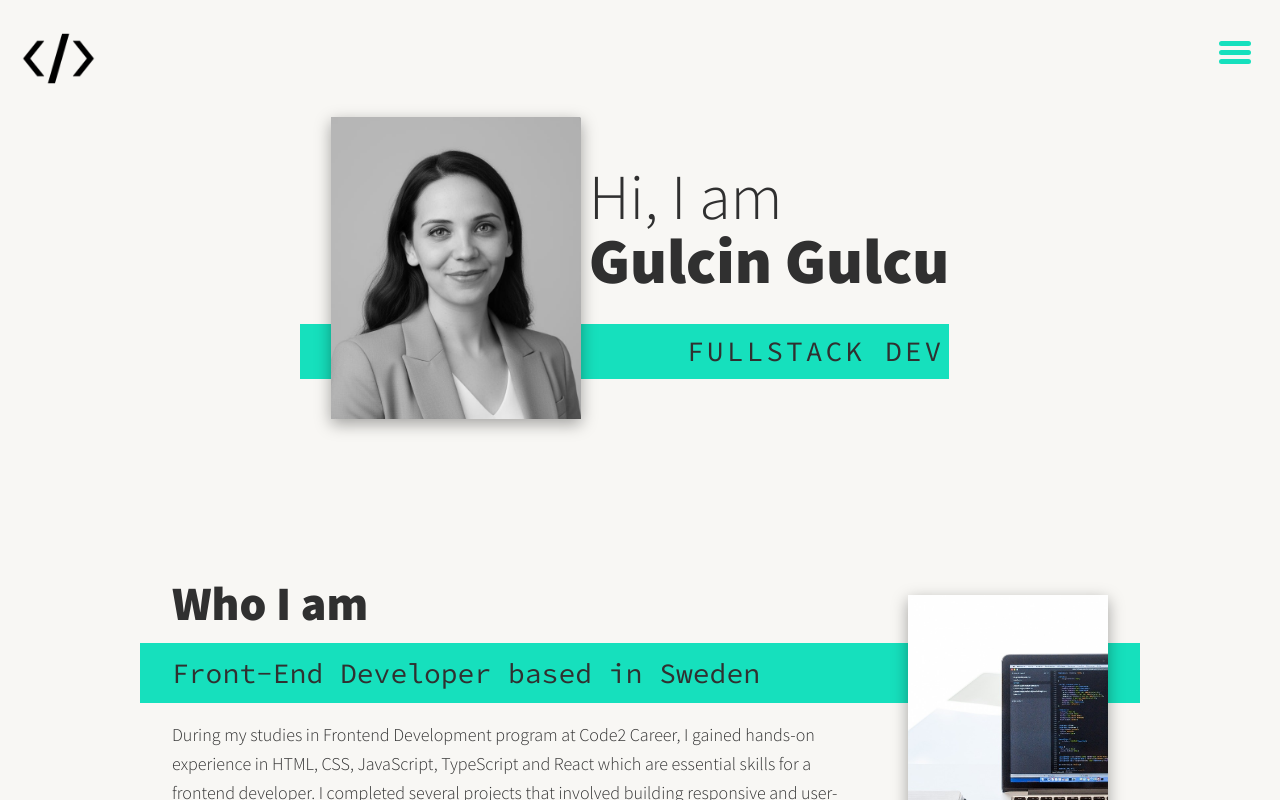
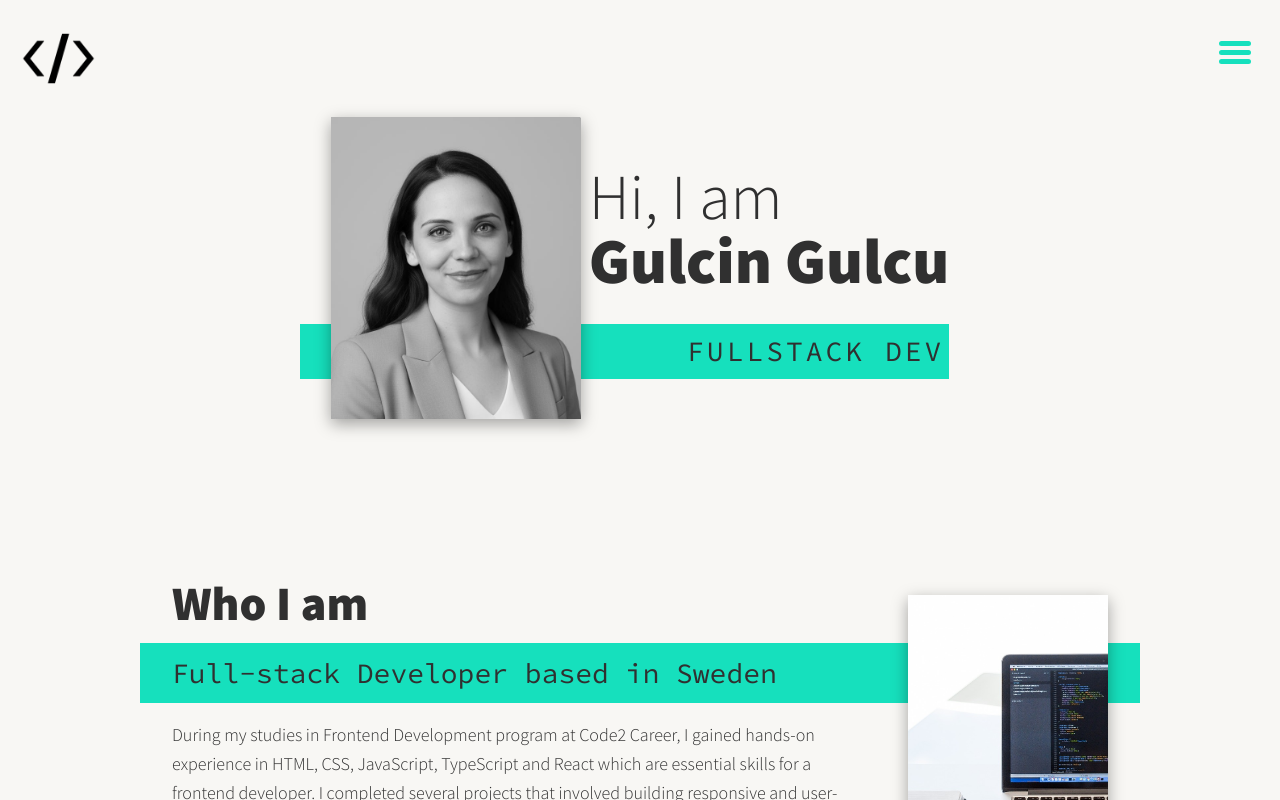
Before and after one commit to GulcinGulcu/Portfolio, a React (Create React App) app: page / in a window 1280 px wide. Shown: the top 800 px of the page. Built offline with nearby package versions, Linux system fonts and the light colour scheme.

Commit message:
chore: change the title in about page

```diff
--- a/src/Components/About/index.jsx
+++ b/src/Components/About/index.jsx
@@ -6,7 +6,7 @@ export const About = () => {
     <section className="about-me" id="about">
       <h2 className="section__title section__title--about">Who I am</h2>
       <p className="section__subtitle section__subtitle--about">
-        Front-End Developer based in Sweden
+        Full-stack Developer based in Sweden
       </p>
       <img src={portfolioImg} alt="User" className="about-me__img" />
       <div className="about-me__body">
```
